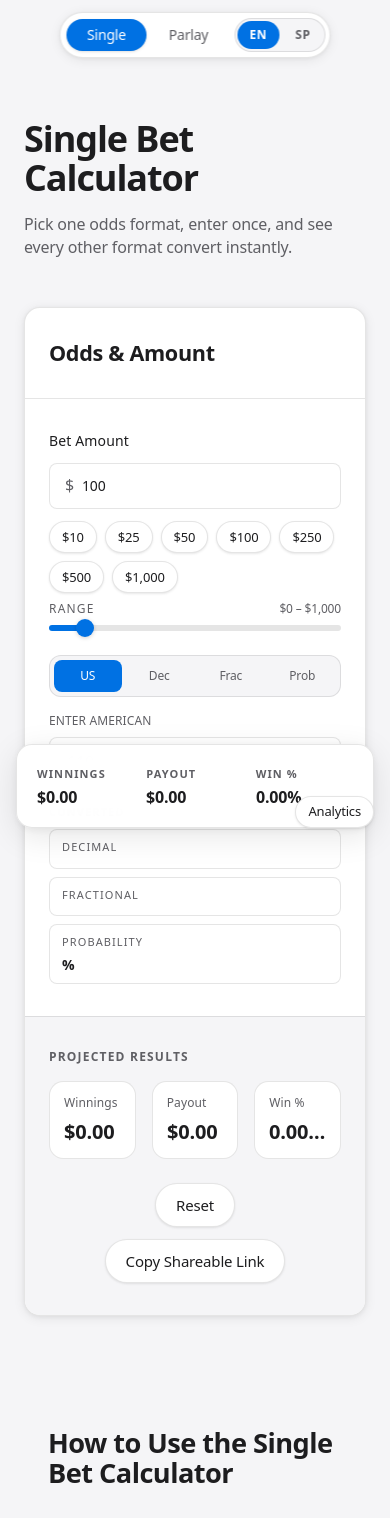
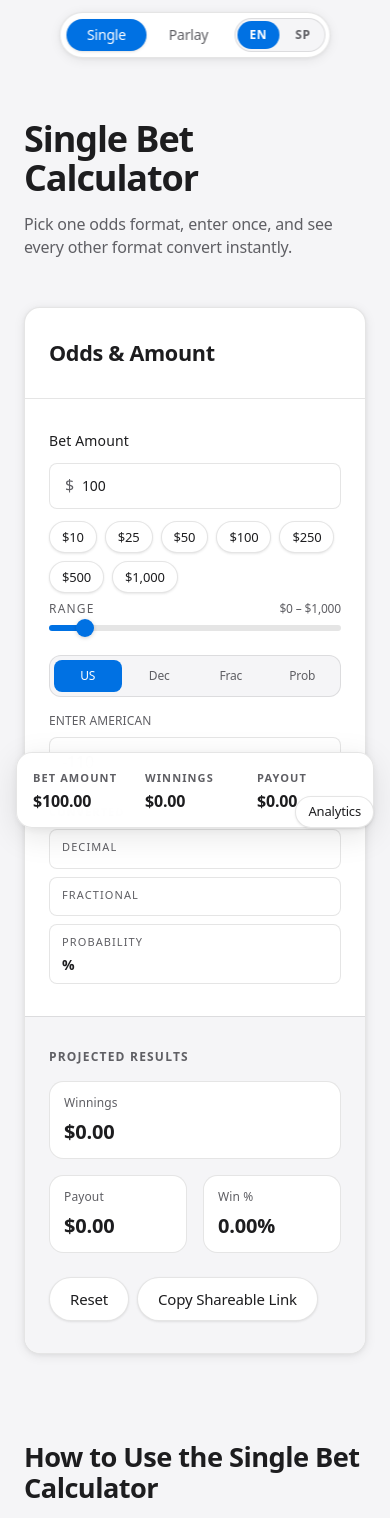
Before and after one commit to osbelmorell/betting-calculator, a Next.js app: page / in a window 390 px wide. Shown: the top 1518 px of the page. Built offline with nearby package versions, Linux system fonts and the light colour scheme.

Commit message:
refactor: remove unused sticky bar variant and adjust layout for better responsiveness

```diff
--- a/app/components/BettingCalculator.tsx
+++ b/app/components/BettingCalculator.tsx
@@ -3,7 +3,7 @@
 import { useEffect, useMemo, useRef, useState } from 'react';
 import type { Locale } from '../i18n';
 import { singleCalculatorContent } from '../content/calculatorContent';
-import { getStickyBarVariant, trackCalculatorEvent, type StickyBarVariant } from './analytics';
+import { trackCalculatorEvent } from './analytics';
 import BetAmountSlider from './BetAmountSlider';
 import {
   buildRouteWithState,
@@ -56,7 +56,6 @@ export default function BettingCalculator({
   const [betAmount, setBetAmount] = useState(initialState.betAmount);
   const [odds, setOdds] = useState<OddsValues>(initialState.odds);
   const [hasHydrated, setHasHydrated] = useState(false);
-  const [stickyVariant] = useState<StickyBarVariant>(() => getStickyBarVariant());
   const hasTrackedFirstInput = useRef(false);
   const hasTrackedFirstCalc = useRef(false);
 
@@ -331,22 +330,22 @@ export default function BettingCalculator({
               <p className="mb-4 text-xs font-semibold uppercase tracking-widest text-[var(--text-secondary)]">
                 {copy.results}
               </p>
-              <div className="grid grid-cols-3 gap-4">
-                <div className="result-stat">
+              <div className="grid grid-cols-2 gap-4 sm:grid-cols-3">
+                <div className="result-stat col-span-2 sm:col-span-1">
                   <p className="text-xs text-[var(--text-secondary)]">{copy.winnings}</p>
                   <p key={`single-winnings-${expectedWinnings.toFixed(2)}`} className="calc-value-pop mt-2 text-xl font-semibold leading-tight">
                     <MoneyDisplay value={expectedWinnings} />
                   </p>
                 </div>
 
-                <div className="result-stat">
+                <div className="result-stat col-span-1">
                   <p className="text-xs text-[var(--text-secondary)]">{copy.payout}</p>
                   <p key={`single-payout-${expectedPayout.toFixed(2)}`} className="calc-value-pop mt-2 text-xl font-semibold leading-tight">
                     <MoneyDisplay value={expectedPayout} />
                   </p>
                 </div>
 
-                <div className="result-stat">
+                <div className="result-stat col-span-1">
                   <p className="text-xs text-[var(--text-secondary)]">{copy.winPct}</p>
                   <p key={`single-winp-${impliedWinningPercentage.toFixed(2)}`} className="calc-value-pop mt-2 truncate text-xl font-semibold leading-tight">
                     {impliedWinningPercentage.toFixed(2)}%
@@ -355,18 +354,18 @@ export default function BettingCalculator({
               </div>
             </div>
             <div>
-              <div className="flex items-center gap-3 max-sm:flex-col">
+              <div className="flex flex-wrap items-center gap-2">
                 <button
                   type="button"
                   onClick={onReset}
                   aria-label={copy.resetAria}
-                  className="btn btn-secondary btn-md flex-1 sm:flex-none"
+                  className="btn btn-secondary btn-md"
                 >
                   {copy.reset}
                 </button>
                 <ShareLinkButton
                   locale={locale}
-                  className="btn btn-secondary btn-md flex-1 sm:flex-none"
+                  className="btn btn-secondary btn-md"
                   onCopied={() => trackCalculatorEvent('single_share_copied', { betAmount, legCount: 1 })}
                 />
               </div>
@@ -378,9 +377,15 @@ export default function BettingCalculator({
       <aside
         aria-live="polite"
         aria-atomic="true"
-        className={`fixed inset-x-4 bottom-4 z-30 rounded-2xl border border-[var(--border-color)] bg-[var(--surface)]/95 shadow-[var(--shadow-lg)] backdrop-blur-md sm:hidden ${stickyVariant === 'expanded' ? 'p-5' : 'p-4'}`}
+        className={`fixed inset-x-4 bottom-4 z-30 rounded-2xl border border-[var(--border-color)] bg-[var(--surface)]/95 shadow-[var(--shadow-lg)] backdrop-blur-md sm:hidden p-4`}
       >
-        <div className={`grid gap-3 ${stickyVariant === 'expanded' ? 'grid-cols-3' : 'grid-cols-2'}`}>
+        <div className="grid grid-cols-3 gap-3">
+          <div>
+            <p className="text-[11px] font-semibold uppercase tracking-widest text-[var(--text-secondary)]">{copy.betAmount}</p>
+            <p key={`single-sticky-bet-${betAmount}`} className="calc-value-pop mt-1 text-base font-semibold leading-tight">
+              <MoneyDisplay value={parseFloat(betAmount) || 0} />
+            </p>
+          </div>
           <div>
             <p className="text-[11px] font-semibold uppercase tracking-widest text-[var(--text-secondary)]">{copy.winnings}</p>
             <p key={`single-sticky-win-${expectedWinnings.toFixed(2)}`} className="calc-value-pop mt-1 text-base font-semibold leading-tight">
@@ -393,20 +398,12 @@ export default function BettingCalculator({
               <MoneyDisplay value={expectedPayout} />
             </p>
           </div>
-          {stickyVariant === 'expanded' ? (
-            <div>
-              <p className="text-[11px] font-semibold uppercase tracking-widest text-[var(--text-secondary)]">{copy.winPct}</p>
-              <p key={`single-sticky-winp-${impliedWinningPercentage.toFixed(2)}`} className="calc-value-pop mt-1 text-base font-semibold leading-tight">
-                {impliedWinningPercentage.toFixed(2)}%
-              </p>
-            </div>
-          ) : null}
         </div>
       </aside>
       </div>
 
       {/* Editorial Content Section */}
-      <div className="w-full max-w-2xl space-y-8 px-6 py-16 md:py-20">
+      <div className="w-full max-w-2xl space-y-8 pt-10 pb-16 md:pt-12 md:pb-20">
         <section className="space-y-6">
           <h2 className="text-section-title">{copy.howToTitle}</h2>
           <div className="space-y-4 text-base leading-relaxed text-[var(--foreground)]">
--- a/app/components/ParlayCalculator.tsx
+++ b/app/components/ParlayCalculator.tsx
@@ -3,7 +3,7 @@
 import { useEffect, useMemo, useRef, useState } from 'react';
 import type { Locale } from '../i18n';
 import { parlayCalculatorContent } from '../content/calculatorContent';
-import { getStickyBarVariant, trackCalculatorEvent, type StickyBarVariant } from './analytics';
+import { trackCalculatorEvent } from './analytics';
 import BetAmountSlider from './BetAmountSlider';
 import {
   applySingleSeedToParlayState,
@@ -59,7 +59,6 @@ export default function ParlayCalculator({
   const [betAmount, setBetAmount] = useState(initialState.betAmount);
   const [legs, setLegs] = useState<ParlayLeg[]>(initialState.legs);
   const [hasHydrated, setHasHydrated] = useState(false);
-  const [stickyVariant] = useState<StickyBarVariant>(() => getStickyBarVariant());
   const hasTrackedFirstInput = useRef(false);
   const hasTrackedFirstCalc = useRef(false);
 
@@ -487,18 +486,18 @@ export default function ParlayCalculator({
               </div>
             </div>
             <div>
-              <div className="flex items-center gap-3 max-sm:flex-col">
+              <div className="flex flex-wrap items-center gap-2">
                 <button
                   type="button"
                   onClick={resetParlay}
                   aria-label={copy.resetAria}
-                  className="btn btn-secondary btn-md flex-1 sm:flex-none"
+                  className="btn btn-secondary btn-md"
                 >
                   {copy.reset}
                 </button>
                 <ShareLinkButton
                   locale={locale}
-                  className="btn btn-secondary btn-md flex-1 sm:flex-none"
+                  className="btn btn-secondary btn-md"
                   onCopied={() => trackCalculatorEvent('parlay_share_copied', { betAmount, legCount: legs.length })}
                 />
               </div>
@@ -510,9 +509,15 @@ export default function ParlayCalculator({
       <aside
         aria-live="polite"
         aria-atomic="true"
-        className={`fixed inset-x-4 bottom-4 z-30 rounded-2xl border border-[var(--border-color)] bg-[var(--surface)]/95 shadow-[var(--shadow-lg)] backdrop-blur-md sm:hidden ${stickyVariant === 'expanded' ? 'p-5' : 'p-4'}`}
+        className="fixed inset-x-4 bottom-4 z-30 rounded-2xl border border-[var(--border-color)] bg-[var(--surface)]/95 shadow-[var(--shadow-lg)] backdrop-blur-md sm:hidden p-4"
       >
-        <div className={`grid gap-3 ${stickyVariant === 'expanded' ? 'grid-cols-3' : 'grid-cols-2'}`}>
+        <div className="grid grid-cols-3 gap-3">
+          <div>
+            <p className="text-[11px] font-semibold uppercase tracking-widest text-[var(--text-secondary)]">{copy.betAmount}</p>
+            <p key={`parlay-sticky-bet-${betAmount}`} className="calc-value-pop mt-1 text-base font-semibold leading-tight">
+              <MoneyDisplay value={parseFloat(betAmount) || 0} />
+            </p>
+          </div>
           <div>
             <p className="text-[11px] font-semibold uppercase tracking-widest text-[var(--text-secondary)]">{copy.winnings}</p>
             <p key={`parlay-sticky-win-${expectedWinnings.toFixed(2)}`} className="calc-value-pop mt-1 text-base font-semibold leading-tight">
@@ -525,20 +530,12 @@ export default function ParlayCalculator({
               <MoneyDisplay value={expectedPayout} />
             </p>
           </div>
-          {stickyVariant === 'expanded' ? (
-            <div>
-              <p className="text-[11px] font-semibold uppercase tracking-widest text-[var(--text-secondary)]">{copy.winPct}</p>
-              <p key={`parlay-sticky-winp-${impliedWinningPercentage.toFixed(2)}`} className="calc-value-pop mt-1 text-base font-semibold leading-tight">
-                {impliedWinningPercentage.toFixed(2)}%
-              </p>
-            </div>
-          ) : null}
         </div>
       </aside>
       </div>
 
       {/* Editorial Content Section */}
-      <div className="w-full max-w-2xl space-y-8 px-6 py-16 md:py-20">
+      <div className="w-full max-w-2xl space-y-8 pt-10 pb-16 md:pt-12 md:pb-20">
         <section className="space-y-6">
           <h2 className="text-section-title">{copy.howItWorks}</h2>
           <div className="space-y-4 text-base leading-relaxed text-[var(--foreground)]">
```
